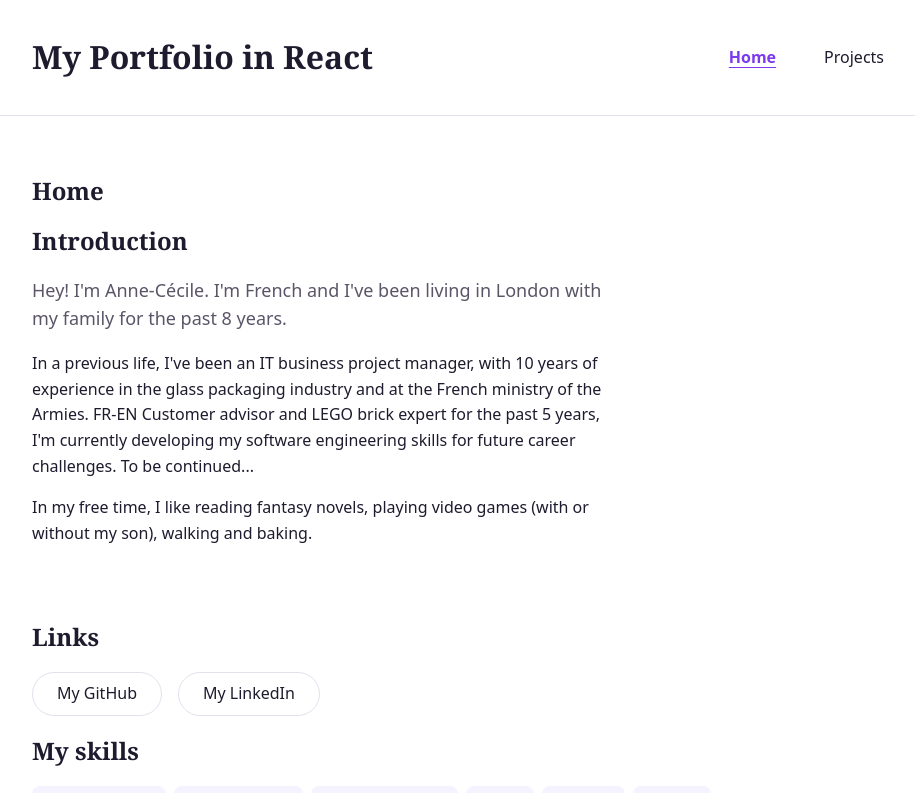
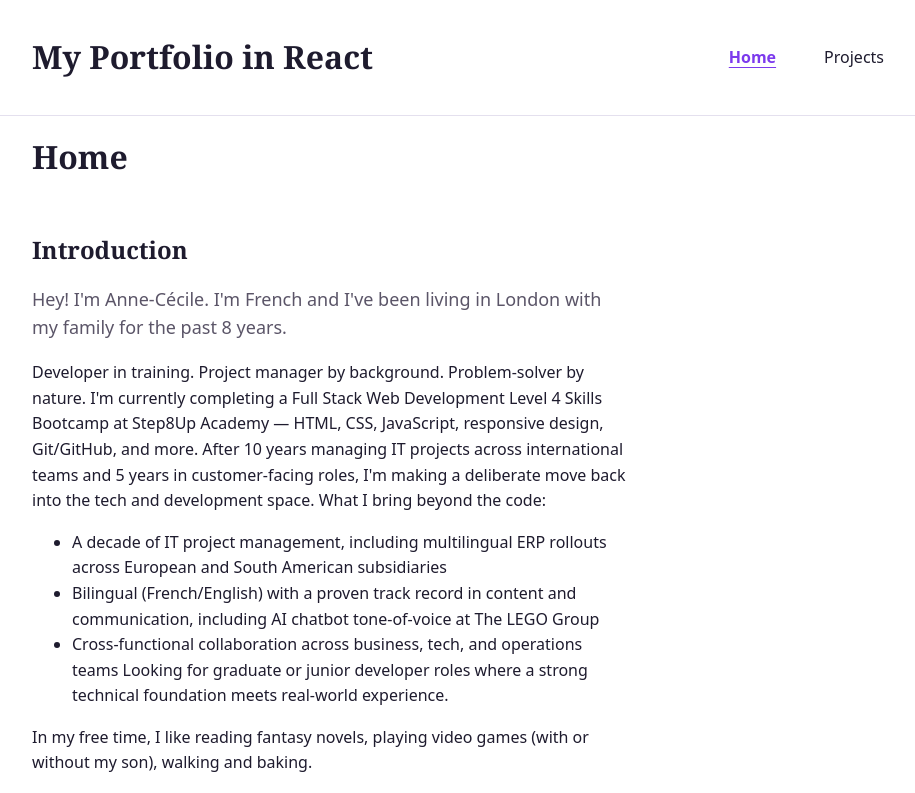
Before and after one commit to acmainier/react-portfolio, a React (Vite) app: page / in a window 1280 px wide. Shown: the top 793 px of the page, without its empty margins (174-1089 px from the left). Built offline with nearby package versions, Linux system fonts and the light colour scheme.

Commit message:
CSS fix on home + content update on home

```diff
--- a/src/index.css
+++ b/src/index.css
@@ -132,7 +132,8 @@ h2 {
 
 .hero {
   max-width: 65ch;
-  padding-block: var(--space-5);
+  padding-top: var(--space-3);
+  padding-bottom: var(--space-5);
 }
 
 .lead {
--- a/src/pages/Home.jsx
+++ b/src/pages/Home.jsx
@@ -1,8 +1,8 @@
 export function Home() {
   return (
     <>
+      <h1>Home</h1>
       <section className="hero">
-        <h1>Home</h1>
         <h2>Introduction</h2>
         <p className="lead">
           Hey! I'm Anne-Cécile. I'm French and I've been living in London with
@@ -10,11 +10,29 @@ export function Home() {
         </p>
 
         <p>
-          In a previous life, I've been an IT business project manager, with 10
-          years of experience in the glass packaging industry and at the French
-          ministry of the Armies. FR-EN Customer advisor and LEGO brick expert
-          for the past 5 years, I'm currently developing my software engineering
-          skills for future career challenges. To be continued...
+          Developer in training. Project manager by background. Problem-solver
+          by nature. I'm currently completing a Full Stack Web Development Level
+          4 Skills Bootcamp at Step8Up Academy — HTML, CSS, JavaScript,
+          responsive design, Git/GitHub, and more. After 10 years managing IT
+          projects across international teams and 5 years in customer-facing
+          roles, I'm making a deliberate move back into the tech and development
+          space. What I bring beyond the code:
+          <ul>
+            <li>
+              A decade of IT project management, including multilingual ERP
+              rollouts across European and South American subsidiaries
+            </li>
+            <li>
+              Bilingual (French/English) with a proven track record in content
+              and communication, including AI chatbot tone-of-voice at The LEGO
+              Group
+            </li>
+            <li>
+              Cross-functional collaboration across business, tech, and
+              operations teams Looking for graduate or junior developer roles
+              where a strong technical foundation meets real-world experience.
+            </li>
+          </ul>
         </p>
 
         <p>
```
